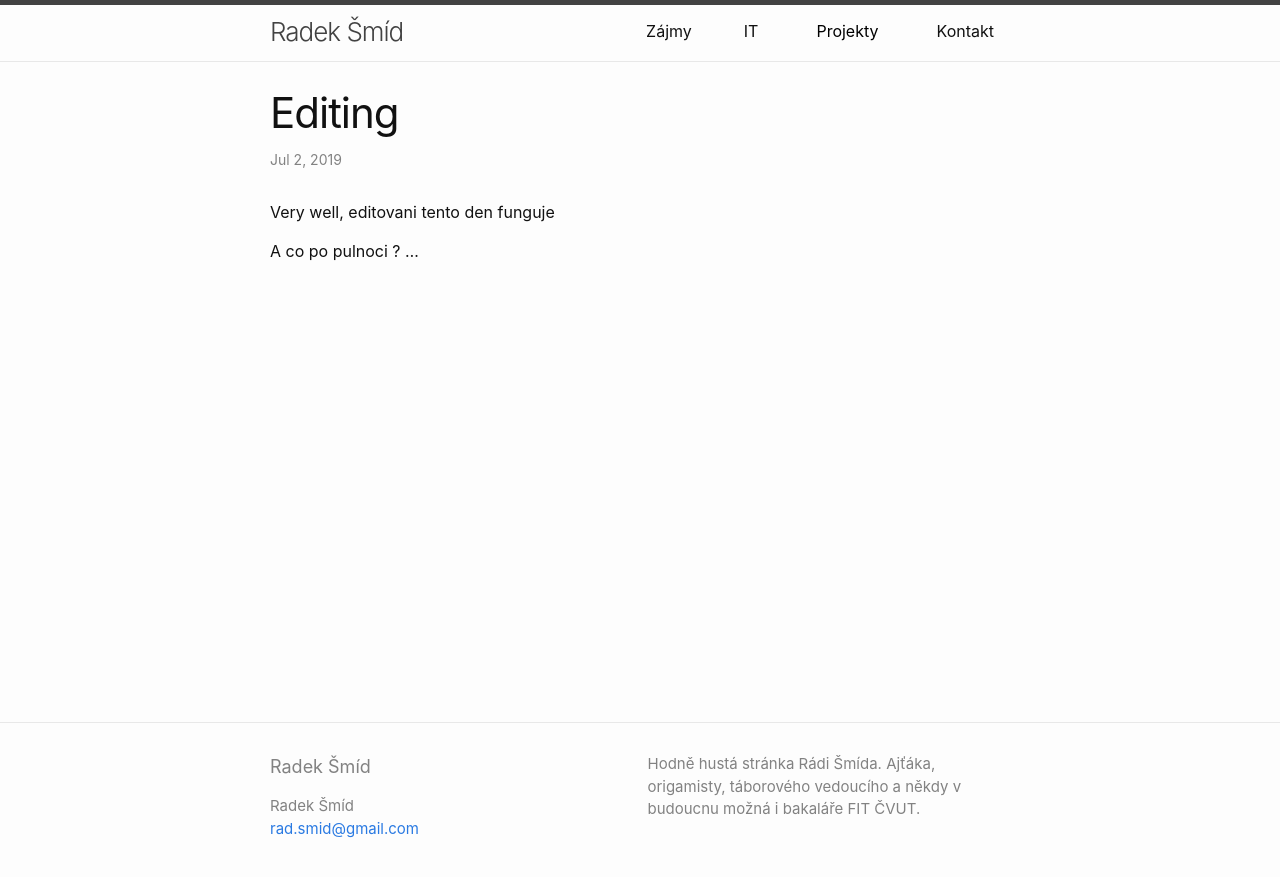
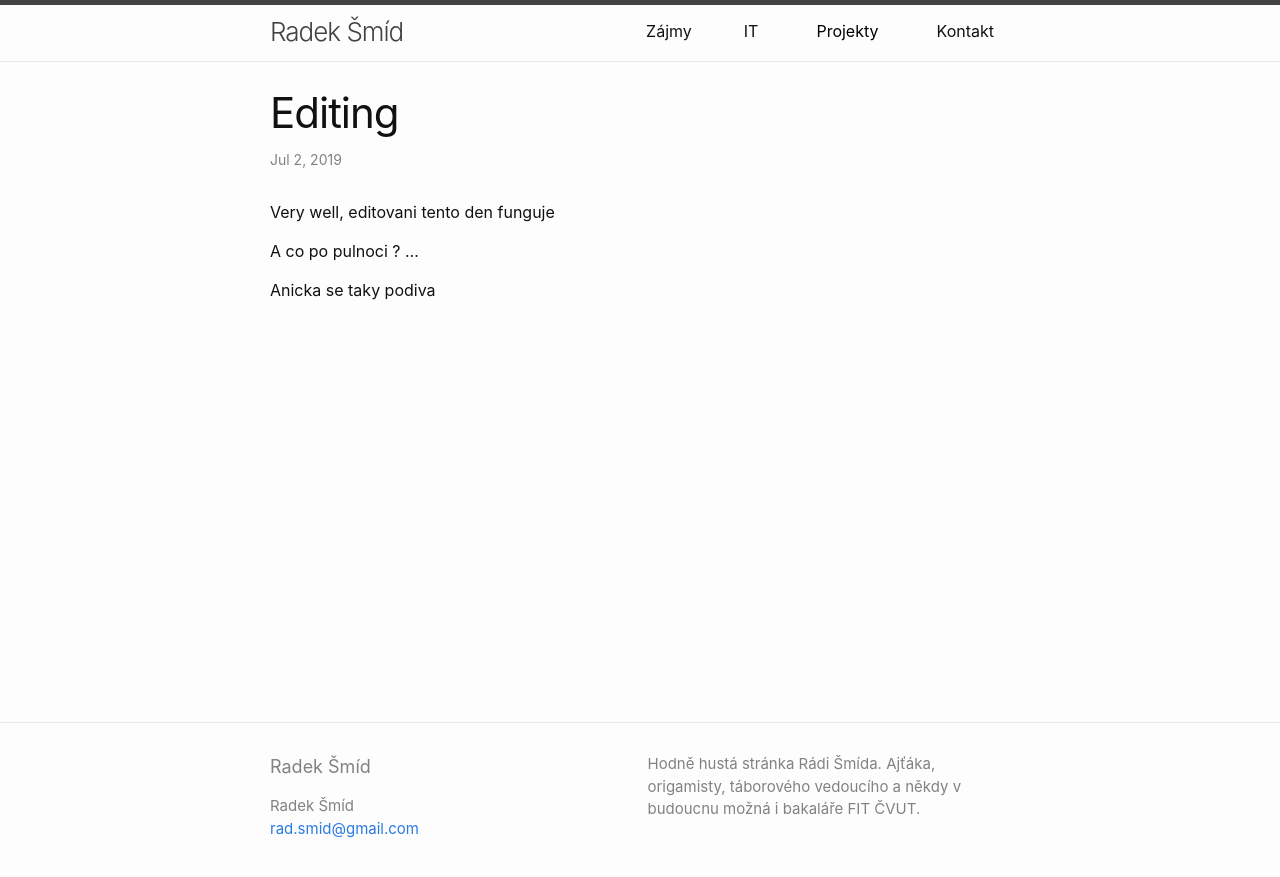
Before and after one commit to Smidra/rada.smid.io-site, a Jekyll site: the page built from _posts/2019-07-03-Editing.md, in a window 1280 px wide. Shown: the top 877 px of the page. Built offline with Jekyll 4.4.1, drawn with Linux system fonts in a browser that asks for light colours.

Commit message:
Update from Forestry.io Radek Šmíd updated _posts/2019-07-03-Editing.md

```diff
--- a/_posts/2019-07-03-Editing.md
+++ b/_posts/2019-07-03-Editing.md
@@ -1,8 +1,10 @@
 ---
 layout: post
-date: 2019-07-03 00:00:00 +0200
+date: 2019-07-02T22:00:00.000+00:00
 
 ---
 Very well, editovani tento den funguje
 
 A co po pulnoci ? ...
+
+Anicka se taky podiva
```
Also changed, not shown: .forestry/front_matter/templates/post.yml, .forestry/settings.yml.
